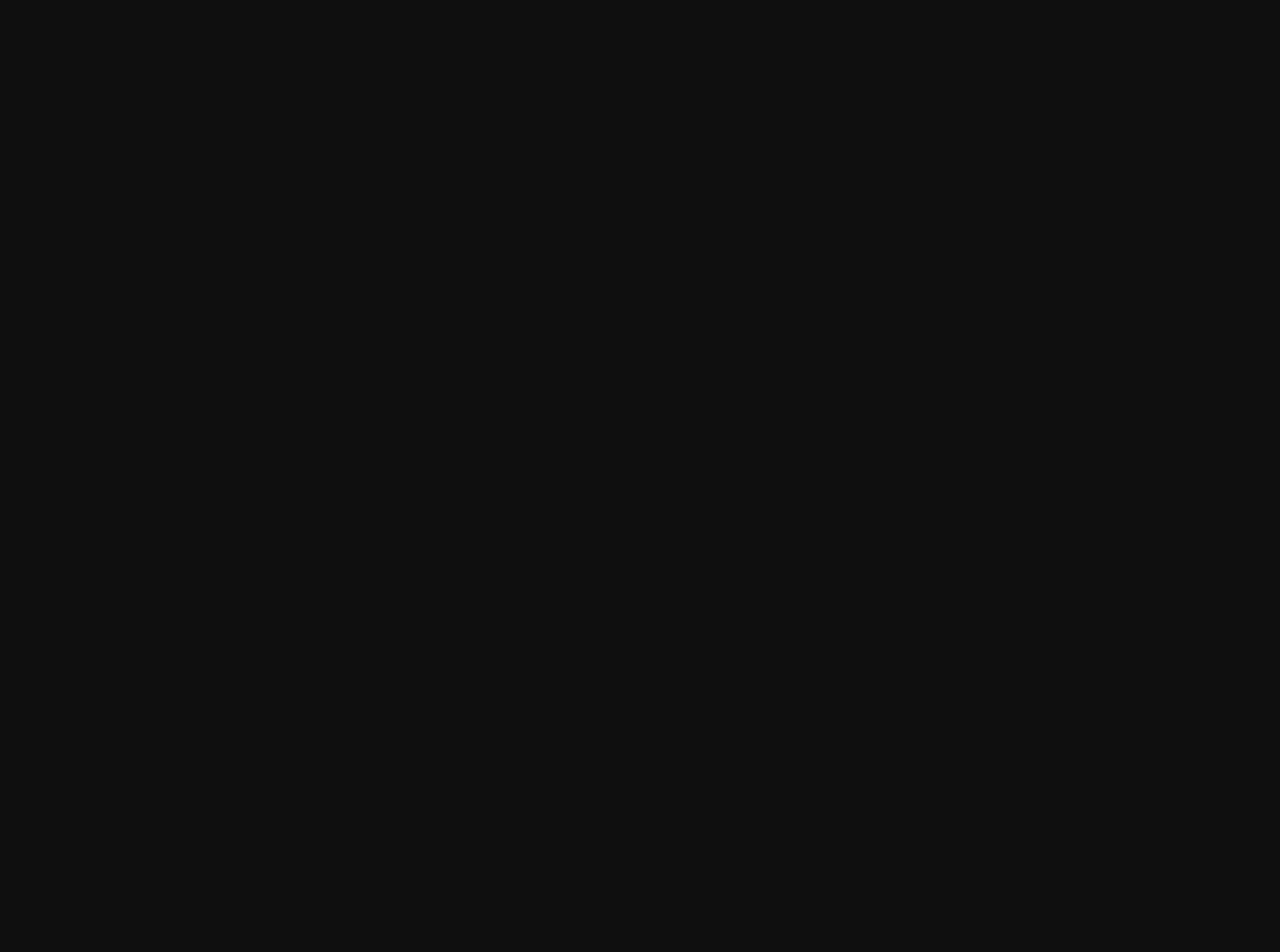
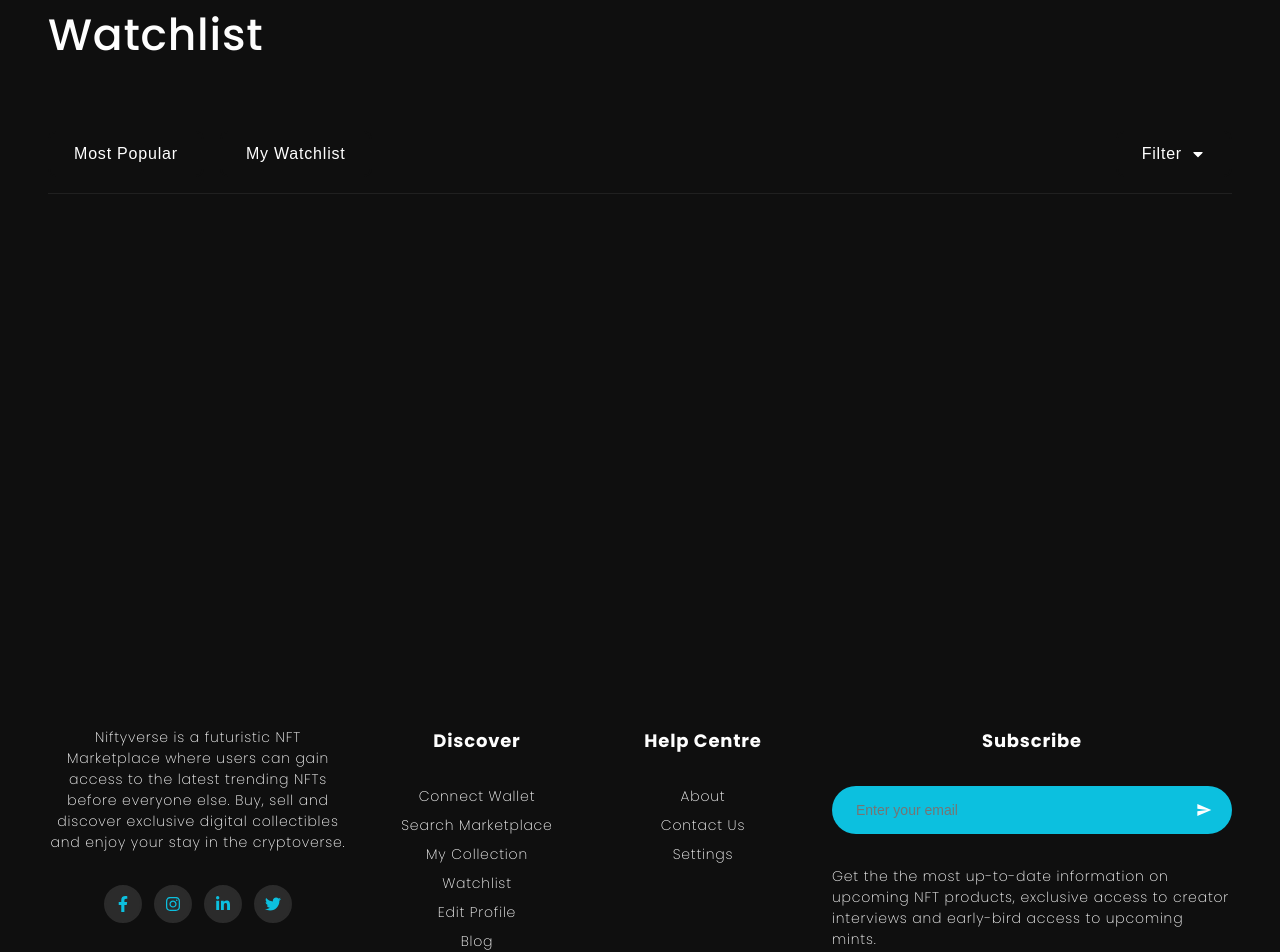
Before and after one commit to JKaneDev/nft-marketplace, a Next.js app: page /watchlist in a window 1280 px wide. Before the commit this address had no page. Shown: the part 120-1072 px from the top of the page. Before the commit the page ends 800 px from the top, so only its background shows below. Built offline with nearby package versions, Linux system fonts and the light colour scheme.

Commit message:
create watchlist component and style

```diff
--- a/app/components/Footer/Footer.js
+++ b/app/components/Footer/Footer.js
@@ -1,8 +1,65 @@
 import React from 'react';
 import Style from './Footer.module.scss';
+import Link from 'next/link';
+
+import { FaFacebookF, FaInstagram, FaLinkedinIn, FaTwitter } from 'react-icons/fa';
+import { MdSend } from 'react-icons/md';
 
 const Footer = () => {
-	return <div>Footer</div>;
+	return (
+		<div className={Style.main}>
+			<div className={Style.main_columns}>
+				<p>
+					Niftyverse is a futuristic NFT Marketplace where users can gain access to the latest trending NFTs before
+					everyone else. Buy, sell and discover exclusive digital collectibles and enjoy your stay in the cryptoverse.
+				</p>
+				<div className={Style.main_columns_socials}>
+					<div className={Style.main_columns_socials_wrapper}>
+						<FaFacebookF className={Style.main_columns_socials_wrapper_icon} />
+					</div>
+					<div className={Style.main_columns_socials_wrapper}>
+						<FaInstagram className={Style.main_columns_socials_wrapper_icon} />
+					</div>
+					<div className={Style.main_columns_socials_wrapper}>
+						<FaLinkedinIn className={Style.main_columns_socials_wrapper_icon} />
+					</div>
+					<div className={Style.main_columns_socials_wrapper}>
+						<FaTwitter className={Style.main_columns_socials_wrapper_icon} />
+					</div>
+				</div>
+			</div>
+			<div className={Style.main_columns}>
+				<p>Discover</p>
+				<div className={Style.main_columns_discover}>
+					<Link href='./'>Connect Wallet</Link>
+					<Link href='./'>Search Marketplace</Link>
+					<Link href='./'>My Collection</Link>
+					<Link href='./'>Watchlist</Link>
+					<Link href='./'>Edit Profile</Link>
+					<Link href='./'>Blog</Link>
+				</div>
+			</div>
+			<div className={Style.main_columns}>
+				<p>Help Centre</p>
+				<div className={Style.main_columns_help}>
+					<Link href='./'>About</Link>
+					<Link href='./'>Contact Us</Link>
+					<Link href='./'>Settings</Link>
+				</div>
+			</div>
+			<div className={Style.main_columns}>
+				<p>Subscribe</p>
+				<div className={Style.main_columns_newsletter}>
+					<MdSend className={Style.main_columns_newsletter_icon} />
+					<input type='text' placeholder='Enter your email' />
+					<p>
+						Get the the most up-to-date information on upcoming NFT products, exclusive access to creator interviews and
+						early-bird access to upcoming mints.
+					</p>
+				</div>
+			</div>
+		</div>
+	);
 };
 
 export default Footer;
--- a/app/components/Footer/Footer.module.scss
+++ b/app/components/Footer/Footer.module.scss
@@ -0,0 +1,139 @@
+$main-bg-color: #0f0f0f;
+$alt-bg-color: #2b2b2b;
+
+.main {
+	display: grid;
+	grid-template-columns: repeat(4, 1fr);
+	gap: 2rem;
+	padding: clamp(2rem, 3rem, 4rem) clamp(2rem, 3rem, 8rem);
+	margin: 0 auto;
+
+	p,
+	a {
+		font-weight: 200;
+		letter-spacing: 0.05rem;
+	}
+
+	a {
+		transition: all 0.15s ease-in-out;
+
+		&:hover {
+			cursor: pointer;
+			color: #0cc0df;
+		}
+	}
+}
+
+.main_columns {
+	display: flex;
+	flex-direction: column;
+	align-items: center;
+	gap: 2rem;
+
+	p {
+		font-weight: 700;
+		font-size: 18px;
+	}
+
+	a {
+		font-size: 14px;
+	}
+}
+
+.main_columns:nth-of-type(1) {
+	min-width: 300px;
+	max-width: 400px;
+
+	p {
+		font-weight: 200;
+		font-size: 14px;
+		text-align: center;
+	}
+
+	.main_columns_socials {
+		display: flex;
+		justify-content: center;
+		align-items: center;
+		gap: 0.75rem;
+
+		@media (min-width: 1640px) {
+			gap: 1.5rem;
+		}
+
+		.main_columns_socials_wrapper {
+			display: flex;
+			align-items: center;
+			justify-content: center;
+			height: 38px;
+			width: 38px;
+			background-color: $alt-bg-color;
+			border-radius: 5rem;
+			padding: 0.25rem;
+			transition: all 0.35s ease-in-out;
+			border: 2px solid $alt-bg-color;
+
+			@media (min-width: 1640px) {
+				height: 44px;
+				width: 44px;
+			}
+
+			&:hover {
+				cursor: pointer;
+				border: 2px solid #0cc0df;
+				background-color: $main-bg-color;
+			}
+		}
+
+		.main_columns_socials_wrapper_icon {
+			color: #0cc0df;
+		}
+	}
+}
+
+.main_columns:nth-of-type(4) {
+	min-width: 400px;
+
+	.main_columns_newsletter {
+		position: relative;
+		gap: 2rem;
+
+		.main_columns_newsletter_icon {
+			position: absolute;
+			right: 20px;
+			top: 16px;
+			transition: all 0.35s ease-in-out;
+
+			&:hover {
+				cursor: pointer;
+				transform: rotate(-360deg) scale(1.1);
+			}
+		}
+
+		input {
+			outline: none;
+			border: none;
+			padding: 1rem 1.5rem;
+			background: #0cc0df;
+			border-radius: 24px;
+			color: white;
+			font-weight: 200;
+			font-size: 14px;
+			width: 100%;
+		}
+
+		p {
+			font-weight: 200;
+			font-size: 14px;
+		}
+	}
+}
+
+.main_columns_discover,
+.main_columns_help,
+.main_columns_newsletter {
+	display: flex;
+	flex-direction: column;
+	justify-content: center;
+	align-items: center;
+	gap: 0.5rem;
+}
--- /dev/null
+++ b/app/components/Watchlist/Watchlist.js
@@ -0,0 +1,57 @@
+'use client';
+
+import React, { useEffect, useState, useRef } from 'react';
+
+// INTERNAL IMPORTS
+import Style from './Watchlist.module.scss';
+import { AuctionCard } from '../componentindex';
+import { FaCaretDown } from 'react-icons/fa';
+
+const Watchlist = () => {
+	const dropdownRef = useRef(null);
+
+	const [filterOpen, setFilterOpen] = useState(false);
+
+	useEffect(() => {
+		const handleClickOutside = (event) => {
+			if (dropdownRef.current && !dropdownRef.current.contains(event.target)) {
+				setFilterOpen(false);
+			}
+		};
+		document.addEventListener('mousedown', handleClickOutside);
+		return () => {
+			document.removeEventListener('mousedown', handleClickOutside);
+		};
+	}, []);
+
+	const handleFilterDropdownToggle = () => {
+		setFilterOpen(!filterOpen);
+	};
+
+	const categories = ['Digital Art', 'Gaming', 'Sport', 'Photography', 'Music'];
+
+	return (
+		<div className={Style.main}>
+			<h1>Watchlist</h1>
+			<div className={Style.main_select} ref={dropdownRef}>
+				<button className={Style.main_select_options}>Most Popular</button>
+				<button className={Style.main_select_options}>My Watchlist</button>
+				<button className={Style.main_select_filter} onClick={handleFilterDropdownToggle}>
+					<span>Filter</span>
+					<FaCaretDown className={filterOpen ? Style.rotate_up : Style.rotate_down} />
+				</button>
+				{filterOpen && (
+					<div className={Style.main_select_dropdown}>
+						{categories.map((category, index) => (
+							<button key={index} className={Style.main_select_dropdown_options}>
+								{category}
+							</button>
+						))}
+					</div>
+				)}
+			</div>
+		</div>
+	);
+};
+
+export default Watchlist;
--- /dev/null
+++ b/app/components/Watchlist/Watchlist.module.scss
@@ -0,0 +1,110 @@
+$main-bg-color: #0f0f0f;
+$alt-bg-color: #2b2b2b;
+
+.main {
+	display: flex;
+	flex-direction: column;
+	gap: 3rem;
+	padding: 3rem;
+	height: calc(100vh - 74.8px);
+
+	h1 {
+		font-size: 44px;
+		letter-spacing: 0.05rem;
+		font-weight: 500;
+	}
+}
+
+.main_select {
+	display: flex;
+	align-items: center;
+	gap: 1rem;
+	padding: 1rem 0;
+	border-bottom: 1px solid #202020;
+	position: relative;
+
+	.main_select_options {
+		display: flex;
+		justify-content: center;
+		align-items: center;
+		padding: 0.75rem 1.5rem;
+		border: 2px solid $main-bg-color;
+		border-radius: 8px;
+		background-color: $main-bg-color;
+		color: white;
+		transition: all 0.35s ease-in-out;
+		font-size: 16px;
+		letter-spacing: 0.05rem;
+		font-weight: 100;
+
+		&:hover {
+			background-color: #202020;
+			cursor: pointer;
+		}
+	}
+
+	.main_select_filter {
+		margin-left: auto;
+		font-weight: 200;
+		font-size: 16px;
+		letter-spacing: 0.05rem;
+		background-color: $main-bg-color;
+		border: 2px solid $main-bg-color;
+		color: white;
+		display: flex;
+		align-items: center;
+		justify-content: center;
+		gap: 0.5rem;
+		padding: 0.75rem 1.5rem;
+		border-radius: 8px;
+		transition: 0.15s all ease-in-out;
+
+		&:hover {
+			border: 2px solid #0cc0df;
+			cursor: pointer;
+		}
+	}
+
+	.main_select_dropdown {
+		position: absolute;
+		right: 0;
+		display: flex;
+		flex-direction: column;
+		gap: 0.5rem;
+		border-radius: 8px;
+		padding: 0.75rem;
+		background-color: $alt-bg-color;
+		z-index: 1000;
+		transform: translateY(60%);
+
+		.main_select_dropdown_options {
+			width: 100%;
+			font-size: 16px;
+			text-align: left;
+			border-radius: 8px;
+			background-color: $alt-bg-color;
+			padding: 0.75rem 1.5rem;
+			color: white;
+			border: none;
+			font-weight: 100;
+			letter-spacing: 0.1rem;
+			font-size: 16px;
+			transform: all 0.35s ease-in-out;
+
+			&:hover {
+				background-color: #383838;
+				cursor: pointer;
+			}
+		}
+	}
+}
+
+.rotate_down {
+	transform: rotate(0deg);
+	transition: transform 0.3s ease-in-out;
+}
+
+.rotate_up {
+	transform: rotate(180deg);
+	transition: transform 0.3s ease-in-out;
+}
--- a/app/components/componentindex.js
+++ b/app/components/componentindex.js
@@ -9,5 +9,19 @@ import AuctionCard from './AuctionCard/AuctionCard';
 import Profile from './Profile/Profile';
 import MyNFTs from './MyNFTs/MyNFTs';
 import CreateNFT from './CreateNFT/CreateNFT';
+import Watchlist from './Watchlist/Watchlist';
 
-export { Footer, Navbar, Hero, Connect, CurrentAuction, Featured, Browse, AuctionCard, Profile, MyNFTs, CreateNFT };
+export {
+	Footer,
+	Navbar,
+	Hero,
+	Connect,
+	CurrentAuction,
+	Featured,
+	Browse,
+	AuctionCard,
+	Profile,
+	MyNFTs,
+	CreateNFT,
+	Watchlist,
+};
--- a/app/page.js
+++ b/app/page.js
@@ -1,7 +1,7 @@
 import React from 'react';
 import nft from '../assets/punk-1.png';
 import Image from 'next/image';
-import { Navbar, Hero, Connect, CurrentAuction } from './components/componentindex';
+import { Navbar, Hero, Connect, CurrentAuction, Footer } from './components/componentindex';
 
 export const Page = () => {
 	return (
@@ -10,6 +10,7 @@ export const Page = () => {
 			<Hero />
 			<Connect />
 			<CurrentAuction />
+			<Footer />
 		</main>
 	);
 };
--- /dev/null
+++ b/pages/watchlist.js
@@ -0,0 +1,17 @@
+import React from 'react';
+
+// INTERNAL IMPORTS
+import '../app/globals.scss';
+import { Navbar, Watchlist, Footer } from '@/app/components/componentindex';
+
+const WatchlistPage = () => {
+	return (
+		<div>
+			<Navbar />
+			<Watchlist />
+			<Footer />
+		</div>
+	);
+};
+
+export default WatchlistPage;
```
